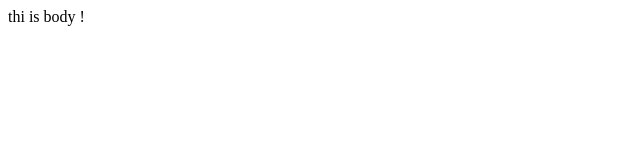
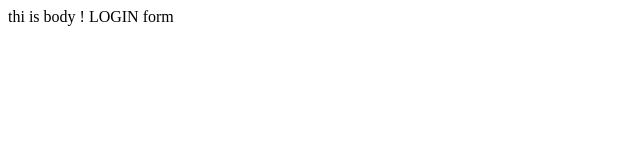
Before and after one commit to amanrawat-pro/myAPpSample, a plain HTML site: page index.html in a window 1280 px wide. Shown: the whole page, without its empty margins (0-640 px from the left). Drawn offline with Linux system fonts and the light colour scheme.

Commit message:
login form 2

```diff
--- a/index.html
+++ b/index.html
@@ -6,6 +6,6 @@
 	</head>
 	<body>
 			thi is body !
-
+			LOGIN form
 	</body>
 </html>
```
